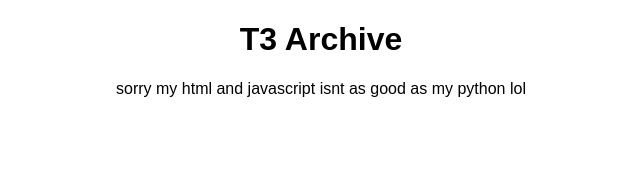
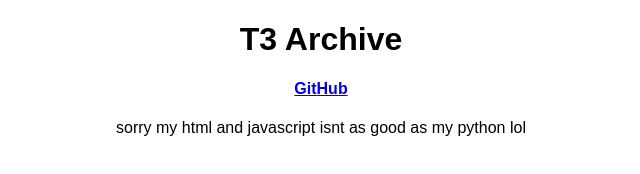
Before and after one commit to g3ner1c/T3-Archive, a plain HTML site: page index.html in a window 1280 px wide. Shown: the whole page, without its empty margins (319-959 px from the left). Drawn offline with Linux system fonts and the light colour scheme.

Commit message:
Added github

```diff
--- a/index.html
+++ b/index.html
@@ -13,6 +13,8 @@
 
         <h1>T3 Archive</h1>
 
+        <h4><a href="https://github.com/awesomeplaya211/T3-Archive">GitHub</a></h4>
+
         <p>sorry my html and javascript isnt as good as my python lol</p>
 
         <div id="scrims">
```
